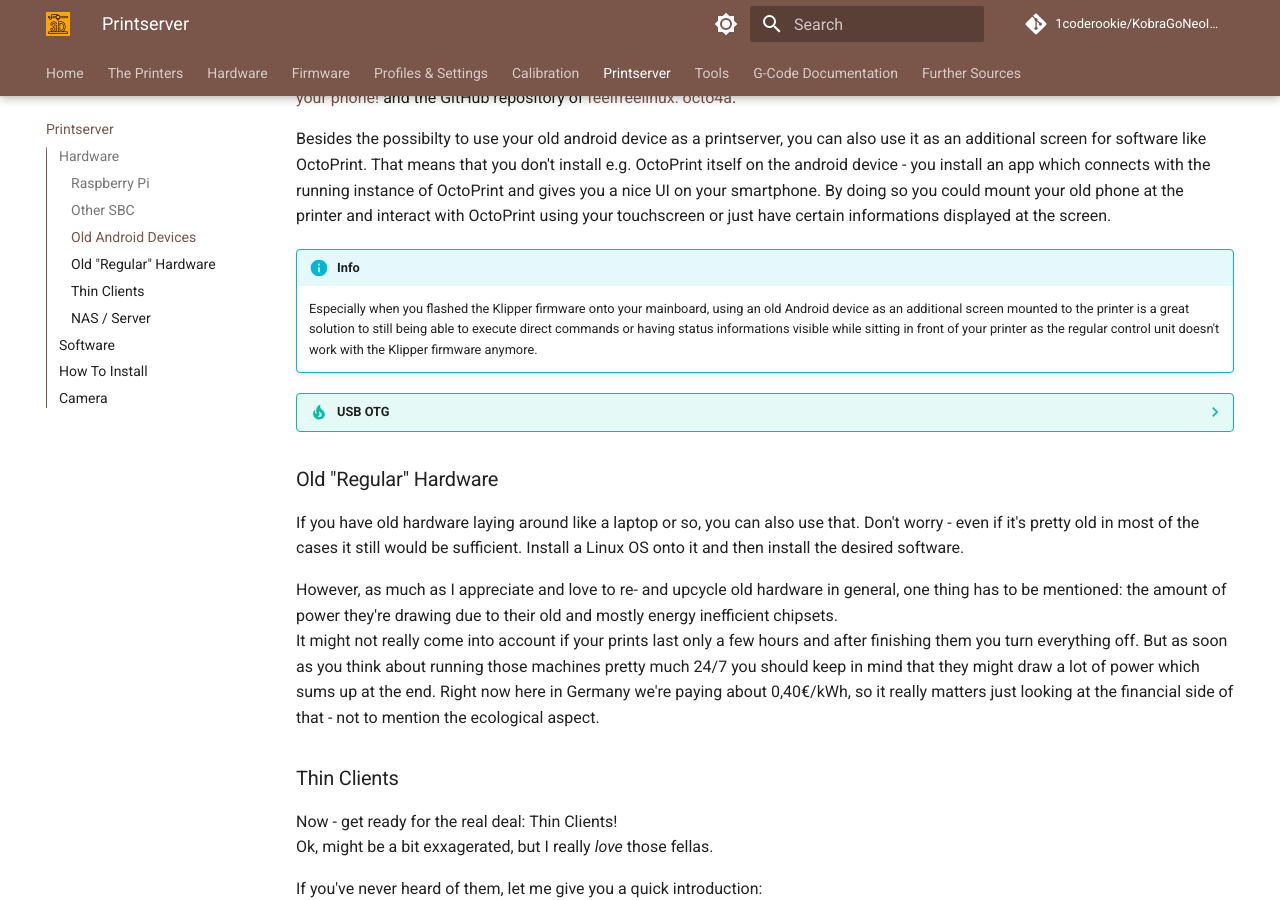
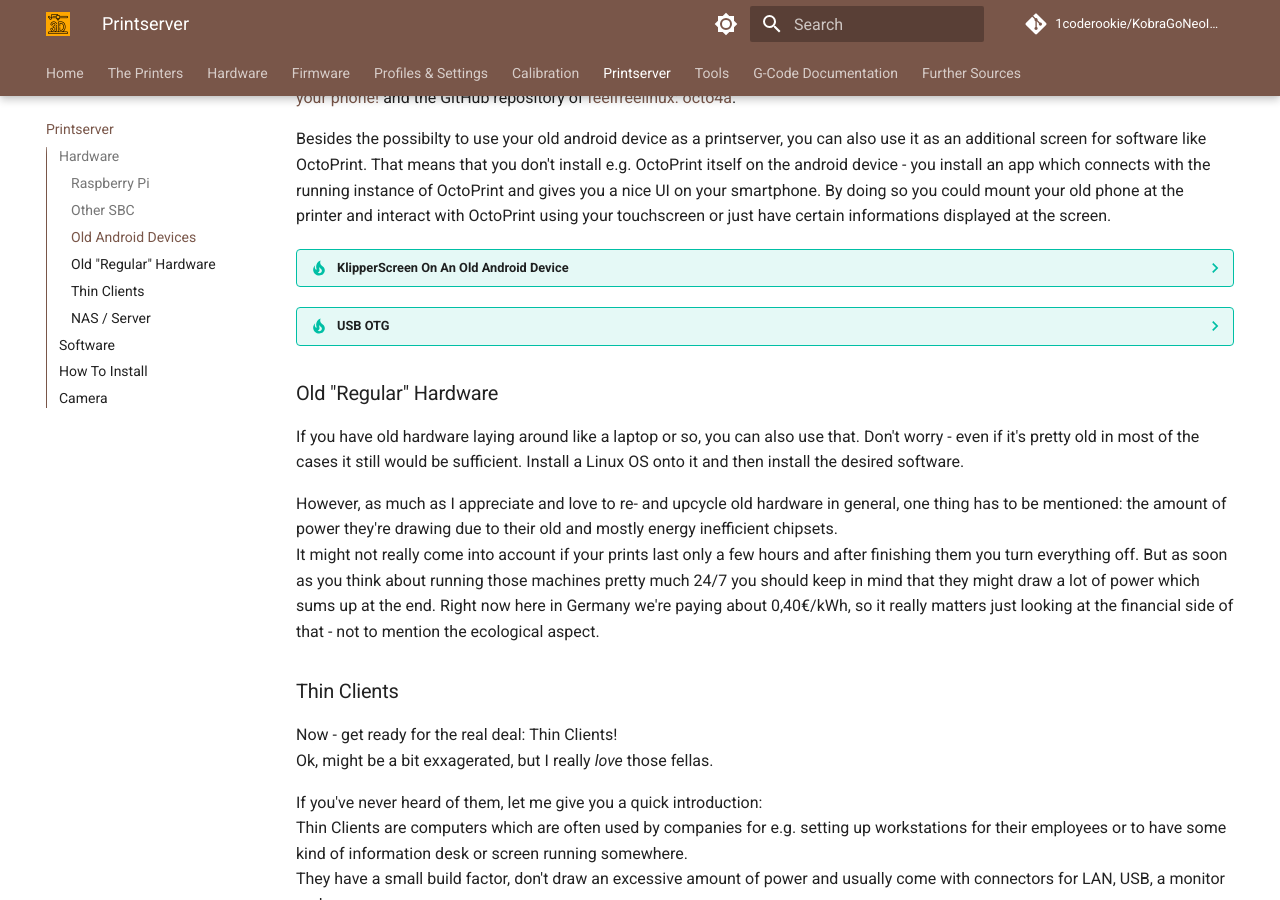
Before and after one commit to 1coderookie/KobraGoNeoInsights, an MkDocs documentation site: the page built from docs/printserver.md, in a window 1280 px wide and 900 px high, scrolled down 1859 px. Built offline with MkDocs 1.6.1 and Material for MkDocs 9.7.7, drawn with Linux system fonts in a browser that asks for light colours; comment, search, counter and statistics services are not loaded; some of the changed lines change nothing that is shown.

Commit message:
Update printserver.md

```diff
--- a/docs/printserver.md
+++ b/docs/printserver.md
@@ -58,9 +58,10 @@
 
 Besides the possibilty to use your old android device as a printserver, you can also use it as an additional screen for software like OctoPrint. That means that you don't install e.g. OctoPrint itself on the android device - you install an app which connects with the running instance of OctoPrint and gives you a nice UI on your smartphone. By doing so you could mount your old phone at the printer and interact with OctoPrint using your touchscreen or just have certain informations displayed at the screen.
 
-!!! info
+??? tip "KlipperScreen On An Old Android Device"
 
-    Especially when you flashed the Klipper firmware onto your mainboard, using an old Android device as an additional screen mounted to the printer is a great solution to still being able to execute direct commands or having status informations visible while sitting in front of your printer as the regular control unit doesn't work with the Klipper firmware anymore.
+    Especially when you flashed the Klipper firmware onto your mainboard, using an old Android device as an additional screen mounted to the printer is a cheap solution for still being able to execute direct commands or having status informations visible while sitting in front of your printer as the regular control unit doesn't work with the Klipper firmware anymore. Just install [KlipperScreen](https://klipperscreen.readthedocs.io/en/latest/) and you're good to go.
+    You can see a picture of how it looks like on an old Samsung Galxy SII in [this section](../firmware/fw_klipper.md#stock-control-unit).
 
 ??? tip "USB OTG"
 
```
